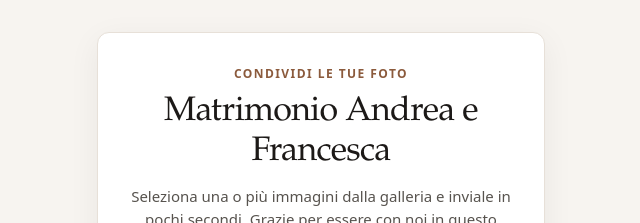
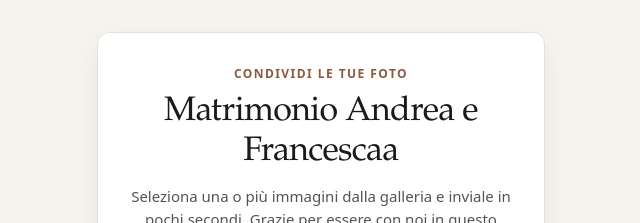
Before and after one commit to onanoandrea-hub/matrimoniofoto, a Next.js app: page / in a window 1280 px wide. Shown: the top 223 px of the page, without its empty margins (319-959 px from the left). Built offline with nearby package versions, Linux system fonts and the light colour scheme.

Commit message:
francesca

```diff
--- a/site.config.js
+++ b/site.config.js
@@ -1,6 +1,6 @@
 /** Testi sito — importati da page e layout */
 module.exports = {
-  title: "Matrimonio Andrea e Francesca",
+  title: "Matrimonio Andrea e Francescaa",
   eyebrow: "Condividi le tue foto",
   lead:
     "Seleziona una o più immagini dalla galleria e inviale in pochi secondi. Grazie per essere con noi in questo giorno speciale.",
```
